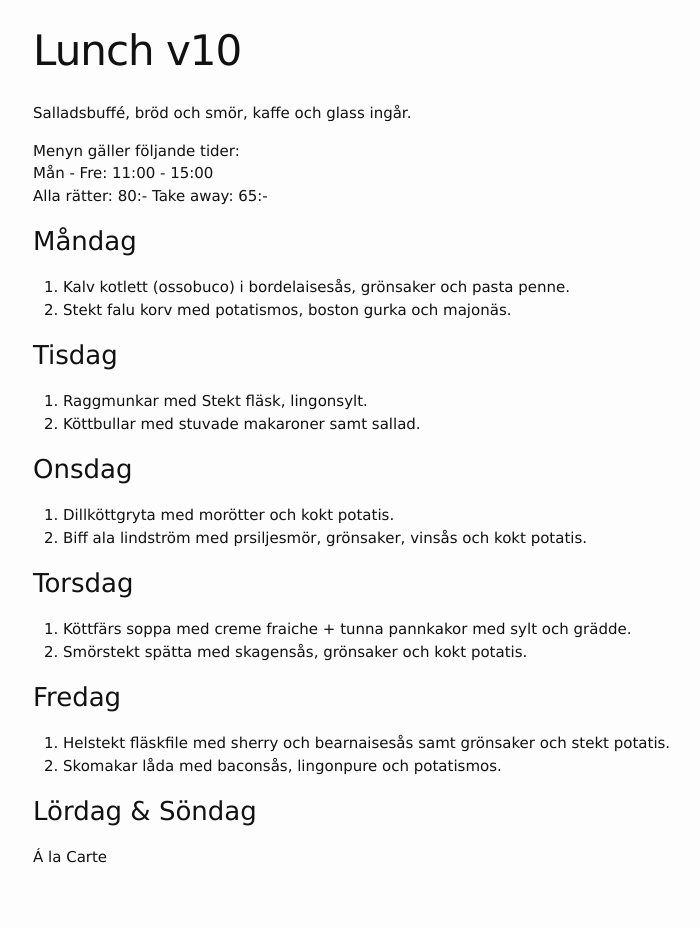
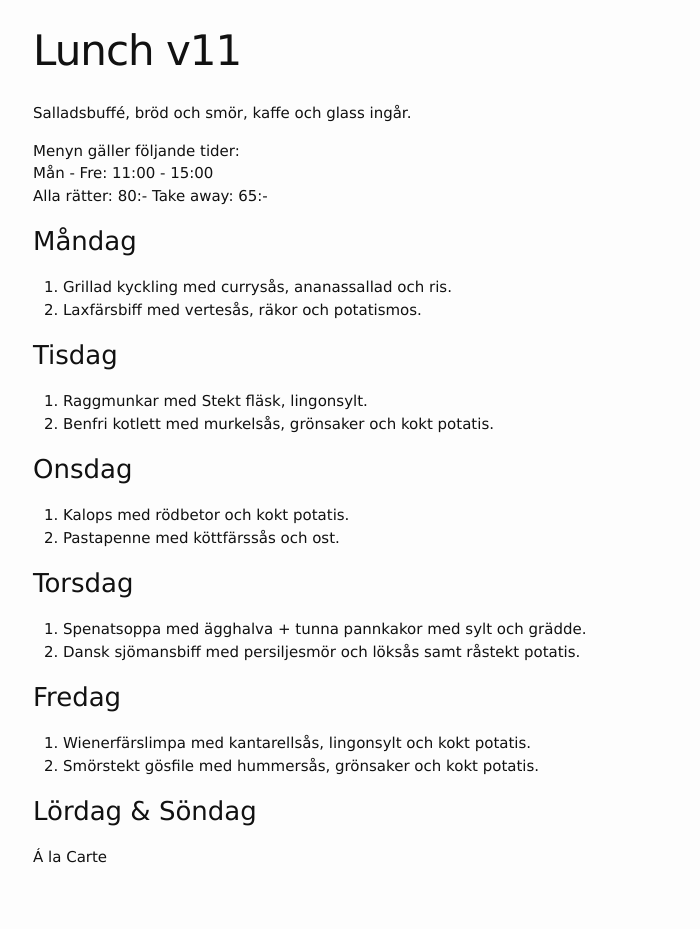
Before and after one commit to FarInn62/farinn62.github.io, a Jekyll site: the page built from lunch.md, in a window 1280 px wide. Shown: the whole page, without its empty margins (237-937 px from the left). Built offline with Jekyll 4.4.1, drawn with Linux system fonts in a browser that asks for light colours.

Commit message:
Update lunch.md

```diff
--- a/lunch.md
+++ b/lunch.md
@@ -1,6 +1,6 @@
 ---
 layout: foodmenu
-title: Lunch v10
+title: Lunch v11
 permalink: /lunch/
 published: true
 ---
@@ -12,28 +12,28 @@ Alla rätter: 80:- Take away: 65:-
 
 ### Måndag
 
-1. Kalv kotlett (ossobuco) i bordelaisesås, grönsaker och pasta penne.
-2. Stekt falu korv med potatismos, boston gurka och majonäs.
+1. Grillad kyckling med currysås, ananassallad och ris.
+2. Laxfärsbiff med vertesås, räkor och potatismos.
 
 ### Tisdag
 
 1. Raggmunkar med Stekt fläsk, lingonsylt.
-2. Köttbullar med stuvade makaroner samt sallad.
+2. Benfri kotlett med murkelsås, grönsaker och kokt potatis.
 
 ### Onsdag
 
-1. Dillköttgryta med morötter och kokt potatis.
-2. Biff ala lindström med prsiljesmör, grönsaker, vinsås och kokt potatis.
+1. Kalops med rödbetor och kokt potatis.
+2. Pastapenne med köttfärssås och ost.
 
 ### Torsdag
 
-1. Köttfärs soppa med creme fraiche + tunna pannkakor med sylt och grädde.
-2. Smörstekt spätta med skagensås, grönsaker och kokt potatis.
+1. Spenatsoppa med ägghalva + tunna pannkakor med sylt och grädde.
+2. Dansk sjömansbiff med persiljesmör och löksås samt råstekt potatis.
 
 ### Fredag
 
-1. Helstekt fläskfile med sherry och bearnaisesås samt grönsaker och stekt potatis.
-2. Skomakar låda med baconsås, lingonpure och potatismos.
+1. Wienerfärslimpa med kantarellsås, lingonsylt och kokt potatis.
+2. Smörstekt gösfile med hummersås, grönsaker och kokt potatis.
 
 
 ### Lördag & Söndag
```
